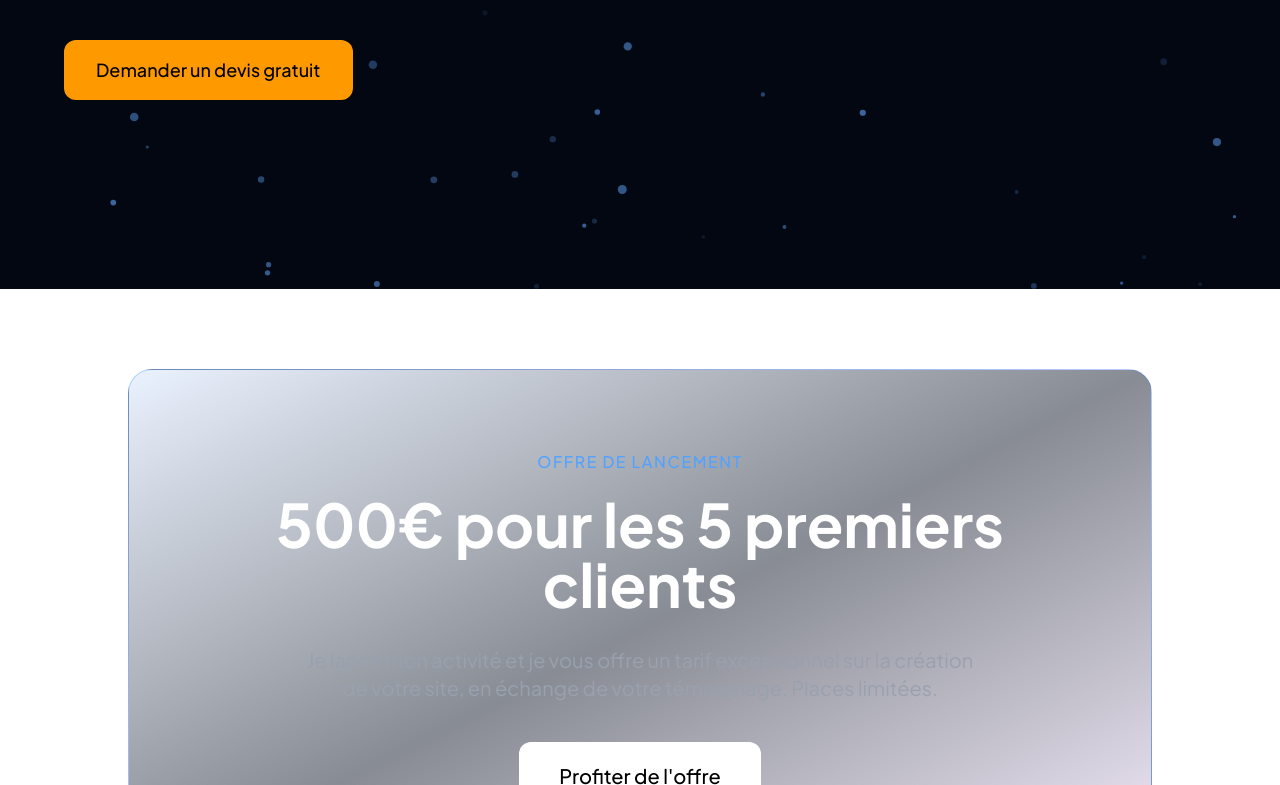
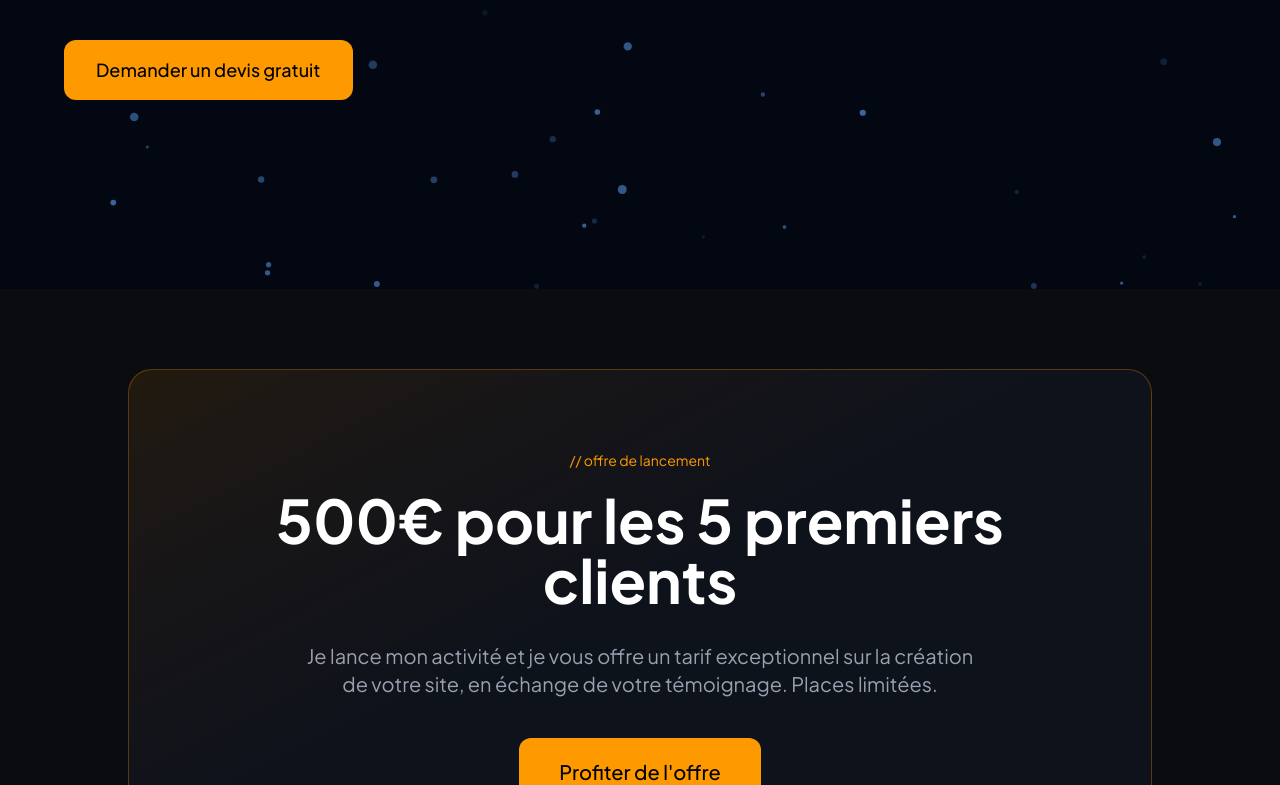
Before and after one commit to enguerrandbourghelle/agence-demo, a Next.js app: page / in a window 1280 px wide. Shown: the part 511-1296 px from the top of the page. Built offline with nearby package versions, Linux system fonts and the light colour scheme.

Commit message:
feat: nouvelle direction visuelle appliquee a PromoOffre

```diff
--- a/app/globals.css
+++ b/app/globals.css
@@ -1,11 +1,15 @@
 @import "tailwindcss";
+
+@theme {
+  --font-serif: var(--font-fraunces);
+  --font-mono: var(--font-jetbrains);
+}
 
 html {
   scroll-behavior: smooth;
 }
 
 body {
-  font-family: 'Inter', sans-serif;
-  background: #ffffff;
-  color: #171717;
+  background: #0b0c0f;
+  color: #f5f1ea;
 }
--- a/components/PromoOffre.tsx
+++ b/components/PromoOffre.tsx
@@ -10,9 +10,11 @@ export default function PromoOffre() {
     <section className="py-20 px-6">
       <div className="max-w-5xl mx-auto">
         <AnimatedSection>
-          <div className="bg-gradient-to-br from-blue-500/10 via-gray-900/50 to-purple-500/10 border border-blue-500/30 rounded-3xl p-16 md:p-20 text-center">
-            <p className="text-base font-medium text-blue-400 mb-5 tracking-widest uppercase">Offre de lancement</p>
-            <h2 className="text-5xl md:text-6xl font-bold text-white mb-8">
+          <div className="bg-gradient-to-br from-amber-500/10 via-gray-900/50 to-gray-900/50 border border-amber-500/30 rounded-3xl p-16 md:p-20 text-center">
+            <p className="font-mono text-sm text-amber-500 mb-5">
+              {"// offre de lancement"}
+            </p>
+            <h2 className="font-serif text-5xl md:text-6xl font-bold text-white mb-8">
               500€ pour les 5 premiers clients
             </h2>
             <p className="text-gray-400 text-xl max-w-2xl mx-auto mb-10">
@@ -20,7 +22,7 @@ export default function PromoOffre() {
             </p>
             <button
               onClick={scrollToContact}
-              className="bg-white text-black px-10 py-5 rounded-xl text-xl font-medium hover:bg-gray-100 transition"
+              className="bg-amber-500 text-black px-10 py-5 rounded-xl text-xl font-medium hover:bg-amber-400 transition"
             >
               Profiter de l&apos;offre
             </button>
```
